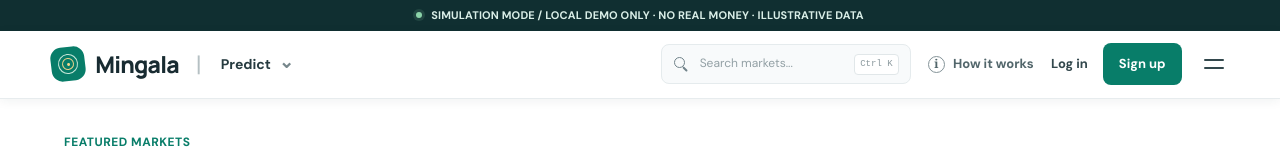
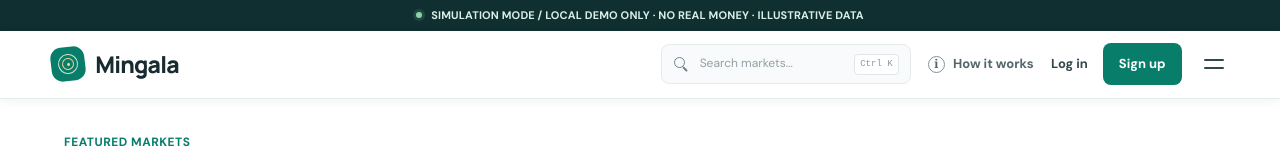
Before and after one commit to 0xmingalaba/khanthman0, a Next.js app: page /en in a window 1280 px wide. Shown: the top 160 px of the page. Built offline with nearby package versions, Linux system fonts and the light colour scheme.

Commit message:
Remove Predict navigation dropdown

```diff
--- a/app/HomePage.tsx
+++ b/app/HomePage.tsx
@@ -96,7 +96,6 @@ export default function HomePage({ initialLocale }: { initialLocale?: Locale } =
   const [quantity, setQuantity] = useState("100");
   const [sort, setSort] = useState("trending");
   const [view, setView] = useState<"explore" | "watchlist" | "portfolio" | "activity">("explore");
-  const [predictOpen, setPredictOpen] = useState(false);
   const [menuOpen, setMenuOpen] = useState(false);
   const [watchlist, setWatchlist] = useState<number[]>([2, 4]);
   const [positions, setPositions] = useState<Position[]>([]);
@@ -157,7 +156,7 @@ export default function HomePage({ initialLocale }: { initialLocale?: Locale } =
         e.preventDefault();
         document.getElementById("market-search")?.focus();
       }
-      if (e.key === "Escape") { setConfirming(false); setPredictOpen(false); setMenuOpen(false); }
+      if (e.key === "Escape") { setConfirming(false); setMenuOpen(false); }
     };
     window.addEventListener("keydown", key);
     return () => window.removeEventListener("keydown", key);
@@ -215,19 +214,10 @@ export default function HomePage({ initialLocale }: { initialLocale?: Locale } =
   return <main className="app-shell">
     <div className="demo-ribbon"><span className="pulse-dot" /> {t.ribbon}</div>
     <header className="topbar">
-      <a className="brand" href="#" onClick={e => { e.preventDefault(); setView("explore"); setCategory("All"); setPredictOpen(false); setMenuOpen(false); }} aria-label="Mingala home">
+      <a className="brand" href="#" onClick={e => { e.preventDefault(); setView("explore"); setCategory("All"); setMenuOpen(false); }} aria-label="Mingala home">
         <span className="brand-mark" aria-hidden="true"><span /></span>
         <span className="brand-word">Mingala</span>
       </a>
-      <span className="nav-divider" aria-hidden="true">|</span>
-      <div className="predict-wrap">
-        <button className="predict-trigger" type="button" aria-expanded={predictOpen} aria-haspopup="true" onClick={() => { setPredictOpen(open => !open); setMenuOpen(false); }}>
-          Predict <span className="dropdown-chevron" aria-hidden="true">⌄</span>
-        </button>
-        {predictOpen && <div className="nav-dropdown predict-dropdown" role="menu" aria-label={language === "my" ? "ခန့်မှန်းဈေးကွက် အမျိုးအစားများ" : "Prediction market categories"}>
-          {(["All", "Myanmar", "Economy", "Crypto", "World", "Sports", "Technology"] as Category[]).map(c => <button type="button" role="menuitem" key={c} onClick={() => { setView("explore"); setCategory(c); setPredictOpen(false); document.getElementById("markets")?.scrollIntoView({ behavior: "smooth" }); }}>{categoryLabel(c, language)}</button>)}
-        </div>}
-      </div>
       <label className="top-search">
         <span className="search-glyph" aria-hidden="true">⌕</span>
         <input id="market-search" value={query} onChange={e => setQuery(e.target.value)} placeholder={t.search} aria-label={t.search} />
@@ -241,7 +231,7 @@ export default function HomePage({ initialLocale }: { initialLocale?: Locale } =
         <button type="button" className="signup-button" onClick={() => setHeaderFeedback(language === "my" ? "အကောင့်ဖွင့်ခြင်းကို နောက်အဆင့်တွင် ထည့်သွင်းပါမည်။ ယခုသည် သရုပ်ပြမှုသာ ဖြစ်သည်။" : "Sign up will be added in a later phase. This is currently a local demo.")}>{language === "my" ? "စာရင်းသွင်းရန်" : "Sign up"}</button>
       </div>
       <div className="menu-wrap">
-        <button type="button" className="menu-trigger" aria-label={language === "my" ? "မီနူးဖွင့်ရန်" : "Open menu"} aria-expanded={menuOpen} aria-haspopup="true" onClick={() => { setMenuOpen(open => !open); setPredictOpen(false); }}>
+        <button type="button" className="menu-trigger" aria-label={language === "my" ? "မီနူးဖွင့်ရန်" : "Open menu"} aria-expanded={menuOpen} aria-haspopup="true" onClick={() => setMenuOpen(open => !open)}>
           <span /><span />
         </button>
         {menuOpen && <div className="nav-dropdown menu-dropdown" role="menu" aria-label={language === "my" ? "အခြားလမ်းညွှန်များ" : "More navigation"}>
```
